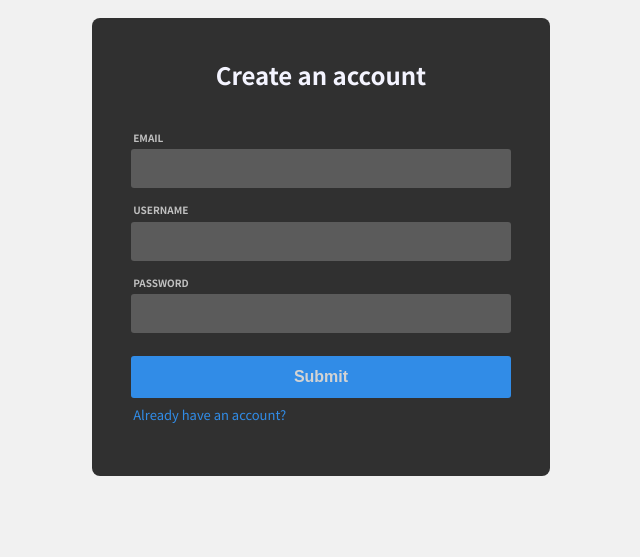
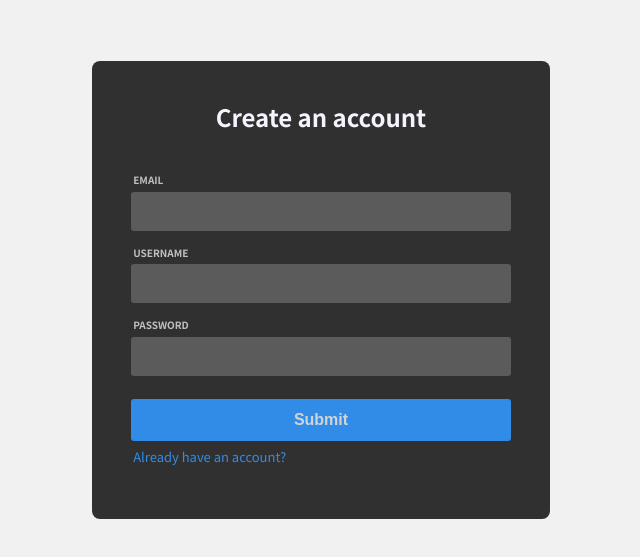
Before and after one commit to tharunsamael/RUSUL, a React app: page /signup in a window 1280 px wide. Shown: the part 113-670 px from the top of the page, without its empty margins (318-958 px from the left). Built offline with nearby package versions, Linux system fonts and the light colour scheme.

Commit message:
Adjustment2 respo design

```diff
--- a/src/Login/Loginbox.css
+++ b/src/Login/Loginbox.css
@@ -18,11 +18,15 @@
 }
 
 @media all and (min-width: 493px) {
+  .brand {
+    align-items: center;
+    margin-top: 5%;
+  }
   .in {
     position: relative;
     width: 460px;
     height: 460px;
-    margin: 20px auto;
+    margin: 5% auto 0 auto;
   }
   .inline {
     position: absolute;
--- a/src/Signup/Signupbox.css
+++ b/src/Signup/Signupbox.css
@@ -17,11 +17,15 @@
 }
 
 @media all and (min-width: 493px) {
+  .brand {
+    align-items: center;
+    margin-top: 5%;
+  }
   .out {
     position: relative;
     width: 460px;
     height: 460px;
-    margin: 20px auto;
+    margin: 5% auto 0 auto;
   }
   .outline {
     position: absolute;
```
